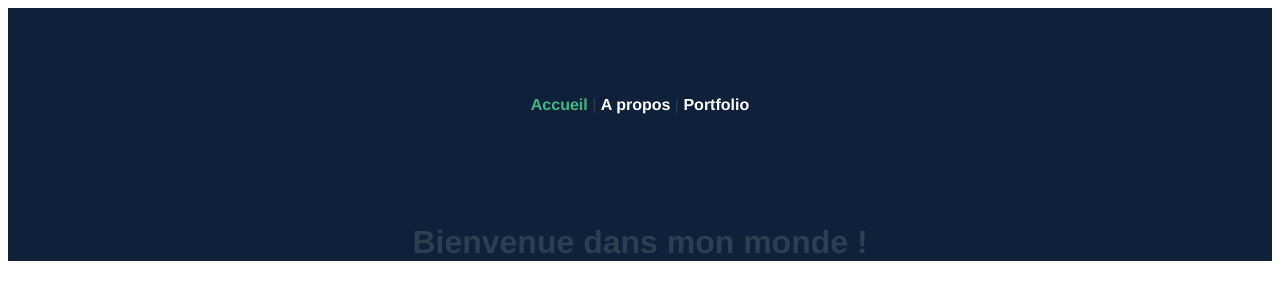
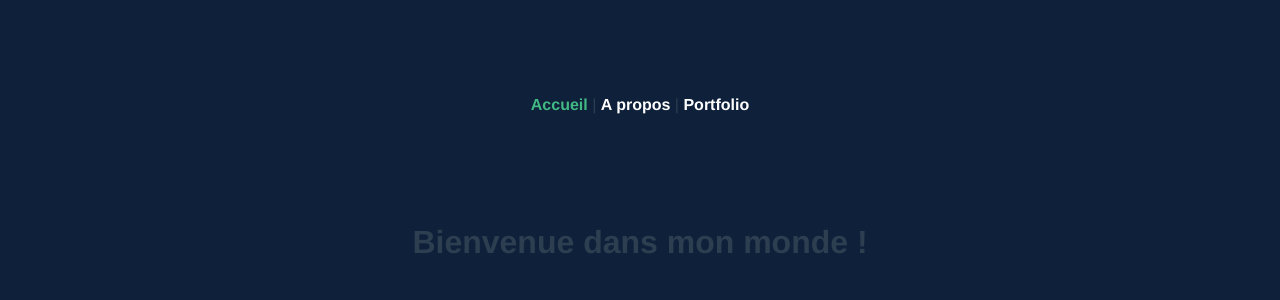
Before and after one commit to SolenPB/uxdesign-port, a Vue app: page / in a window 1280 px wide. Shown: the top 300 px of the page. Built offline with nearby package versions, Linux system fonts and the light colour scheme.

Commit message:
maj homepage

```diff
--- a/src/App.vue
+++ b/src/App.vue
@@ -8,6 +8,10 @@
 </template>
 
 <style lang="scss">
+html {
+  background-color: #0f203a;
+}
+
 #app {
   font-family: Avenir, Helvetica, Arial, sans-serif;
   text-align: center;
```
